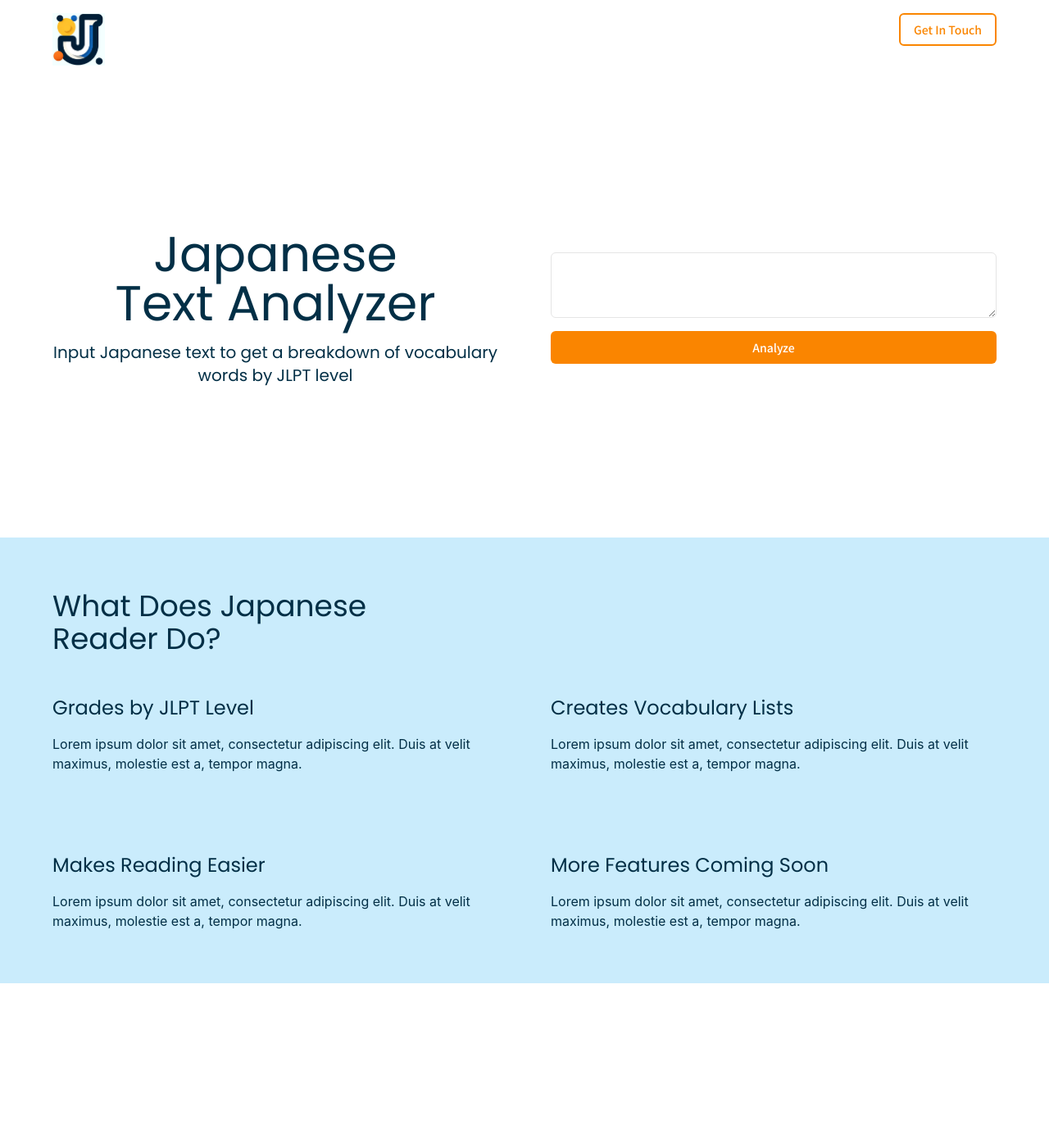
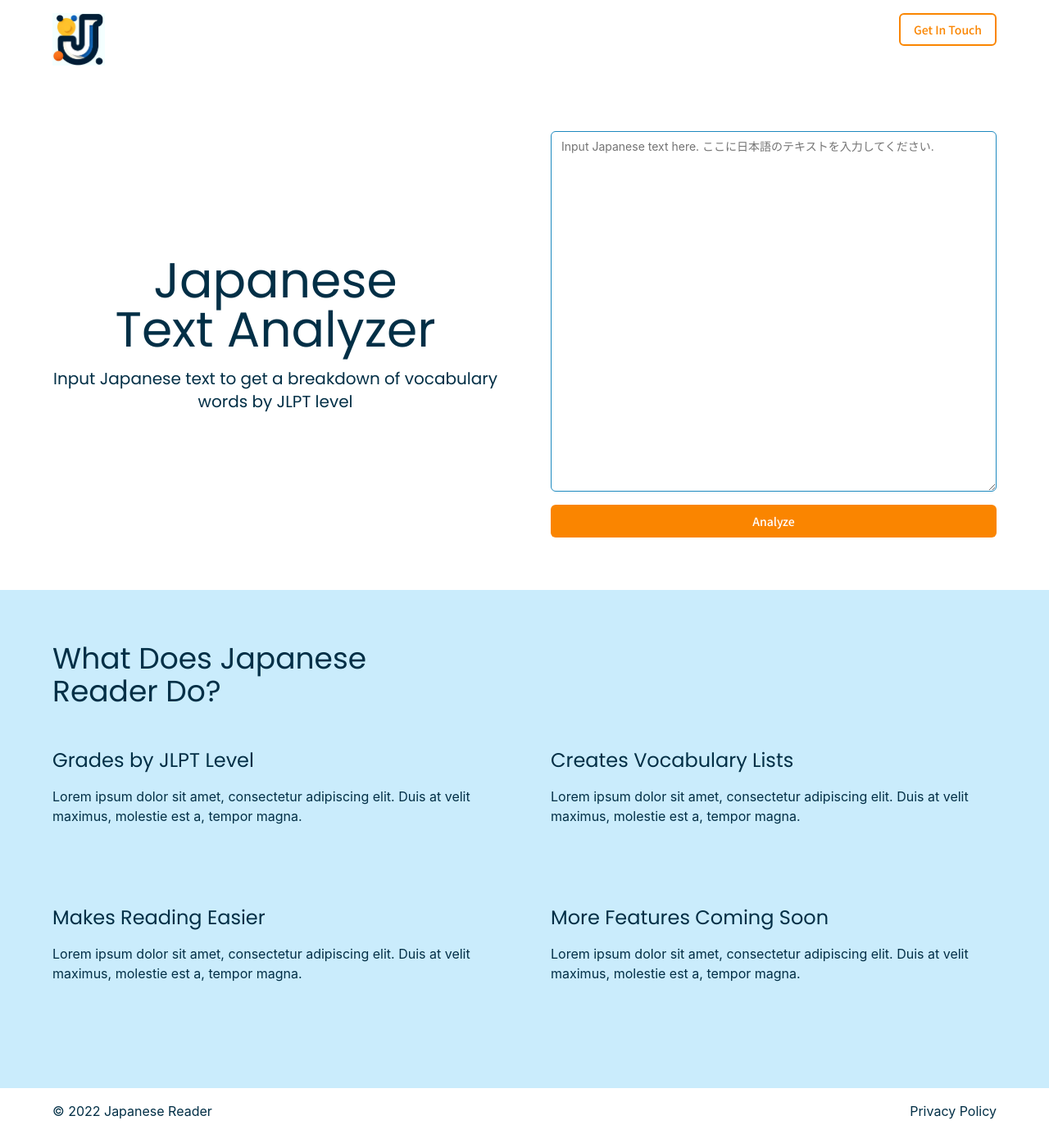
Before and after one commit to rdoby99/js-reader, a React (Vite) app: page / in a window 1280 px wide. Shown: the whole page at 82% size. Before the commit the page ends 1200 px from the top, so only its background shows below. Built offline with nearby package versions, Linux system fonts and the light colour scheme.

Commit message:
Styled features and added footer boilerplate

```diff
--- a/src/App.tsx
+++ b/src/App.tsx
@@ -2,6 +2,7 @@ import { useState } from "react";
 import Header from "./sections/header";
 import Analyzer from "./sections/analyzer";
 import Features from "./sections/features";
+import Footer from "./sections/footer";
 
 function App() {
   return (
@@ -9,6 +10,7 @@ function App() {
       <Header />
       <Analyzer />
       <Features />
+      <Footer />
     </>
   );
 }
--- a/src/components/ui/textarea.tsx
+++ b/src/components/ui/textarea.tsx
@@ -1,6 +1,6 @@
-import * as React from "react"
+import * as React from "react";
 
-import { cn } from "@/lib/utils"
+import { cn } from "@/lib/utils";
 
 export interface TextareaProps
   extends React.TextareaHTMLAttributes<HTMLTextAreaElement> {}
@@ -10,15 +10,15 @@ const Textarea = React.forwardRef<HTMLTextAreaElement, TextareaProps>(
     return (
       <textarea
         className={cn(
-          "flex min-h-[80px] w-full rounded-md border border-input bg-background px-3 py-2 text-sm ring-offset-background placeholder:text-muted-foreground focus-visible:outline-none focus-visible:ring-2 focus-visible:ring-ring focus-visible:ring-offset-2 disabled:cursor-not-allowed disabled:opacity-50",
+          "flex min-h-[440px] w-full rounded-md border border-input bg-background px-3 py-2 text-sm ring-offset-background placeholder:text-muted-foreground focus-visible:outline-none focus-visible:ring-2 focus-visible:ring-ring focus-visible:ring-offset-2 disabled:cursor-not-allowed disabled:opacity-50",
           className
         )}
         ref={ref}
         {...props}
       />
-    )
+    );
   }
-)
-Textarea.displayName = "Textarea"
+);
+Textarea.displayName = "Textarea";
 
-export { Textarea }
+export { Textarea };
--- a/src/sections/analyzer.tsx
+++ b/src/sections/analyzer.tsx
@@ -13,7 +13,7 @@ export default function Analyzer() {
         </p>
       </div>
       <div className="col-span-1 flex flex-col gap-4">
-        <Textarea />
+        <Textarea placeholder="Input Japanese text here. ここに日本語のテキストを入力してください." />
         <Button>Analyze</Button>
       </div>
     </section>
--- a/src/sections/features.tsx
+++ b/src/sections/features.tsx
@@ -2,7 +2,7 @@ import React from "react";
 
 export default function Features() {
   return (
-    <section className="flex flex-col gap-12 w-full py-16 px-16 bg-secondary text-secondary-foreground">
+    <section className="flex flex-col gap-12 w-full pt-16 pb-32 px-16 bg-secondary text-secondary-foreground">
       <h2 className="h2 max-w-[50%]">What Does Japanese Reader&nbsp;Do?</h2>
       <div className="grid grid-cols-2 gap-y-24 gap-x-16 items-center">
         <div className="col-span-1 flex flex-col gap-4">
--- /dev/null
+++ b/src/sections/footer.tsx
@@ -0,0 +1,10 @@
+import React from "react";
+
+export default function Footer() {
+  return (
+    <footer className="flex justify-between w-full py-4 px-16">
+      <p>&copy; 2022 Japanese Reader</p>
+      <p>Privacy Policy</p>
+    </footer>
+  );
+}
--- a/src/styles/index.css
+++ b/src/styles/index.css
@@ -419,7 +419,7 @@ video {
     --destructive-foreground: 0 0% 98%;
 
     --border: 0 0% 89.8%;
-    --input: 0 0% 89.8%;
+    --input: 200 74% 43%;
     --ring: 200 95% 14%;
 
     --radius: 0.5rem;
@@ -615,11 +615,11 @@ video {
 .h-9 {
   height: 2.25rem;
 }
+.min-h-\[440px\] {
+  min-height: 440px;
+}
 .min-h-\[70vh\] {
   min-height: 70vh;
-}
-.min-h-\[80px\] {
-  min-height: 80px;
 }
 .w-10 {
   width: 2.5rem;
@@ -666,6 +666,9 @@ video {
 .justify-between {
   justify-content: space-between;
 }
+.gap-12 {
+  gap: 3rem;
+}
 .gap-16 {
   gap: 4rem;
 }
@@ -675,22 +678,19 @@ video {
 .gap-8 {
   gap: 2rem;
 }
-.gap-12 {
-  gap: 3rem;
+.gap-x-12 {
+  -moz-column-gap: 3rem;
+       column-gap: 3rem;
+}
+.gap-x-16 {
+  -moz-column-gap: 4rem;
+       column-gap: 4rem;
 }
 .gap-y-16 {
   row-gap: 4rem;
 }
-.gap-x-12 {
-  -moz-column-gap: 3rem;
-       column-gap: 3rem;
-}
 .gap-y-20 {
   row-gap: 5rem;
-}
-.gap-x-16 {
-  -moz-column-gap: 4rem;
-       column-gap: 4rem;
 }
 .gap-y-24 {
   row-gap: 6rem;
@@ -762,6 +762,15 @@ video {
 .py-4 {
   padding-top: 1rem;
   padding-bottom: 1rem;
+}
+.pb-24 {
+  padding-bottom: 6rem;
+}
+.pb-32 {
+  padding-bottom: 8rem;
+}
+.pt-16 {
+  padding-top: 4rem;
 }
 .text-center {
   text-align: center;
@@ -980,14 +989,11 @@ button:focus-visible {
 .hover\:bg-primary-foreground:hover {
   background-color: hsl(var(--primary-foreground));
 }
-.hover\:bg-primary\/90:hover {
-  background-color: hsl(var(--primary) / 0.9);
+.hover\:bg-primary-foreground\/90:hover {
+  background-color: hsl(var(--primary-foreground) / 0.9);
 }
 .hover\:bg-secondary\/80:hover {
   background-color: hsl(var(--secondary) / 0.8);
-}
-.hover\:bg-primary-foreground\/90:hover {
-  background-color: hsl(var(--primary-foreground) / 0.9);
 }
 .hover\:text-accent-foreground:hover {
   color: hsl(var(--accent-foreground));
--- a/src/styles/styles.css
+++ b/src/styles/styles.css
@@ -30,7 +30,7 @@
     --destructive-foreground: 0 0% 98%;
 
     --border: 0 0% 89.8%;
-    --input: 0 0% 89.8%;
+    --input: 200 74% 43%;
     --ring: 200 95% 14%;
 
     --radius: 0.5rem;
```
